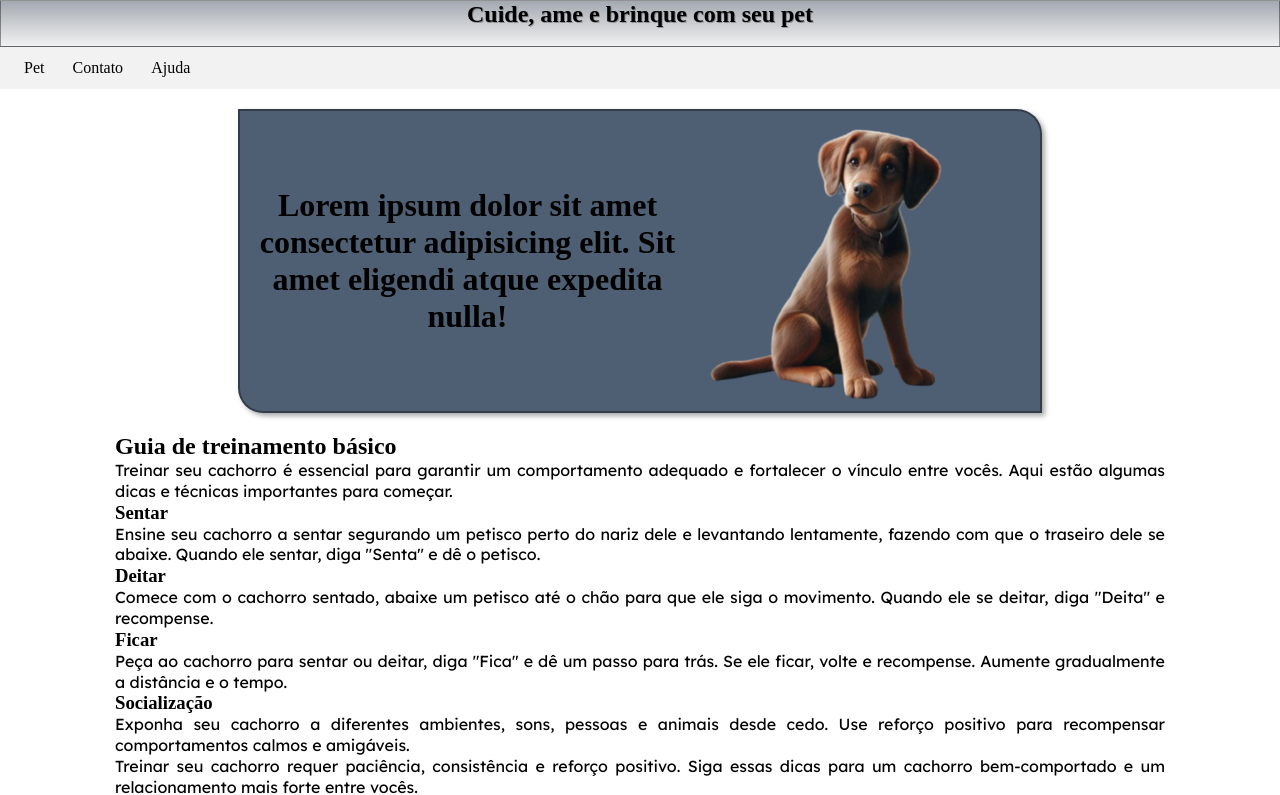
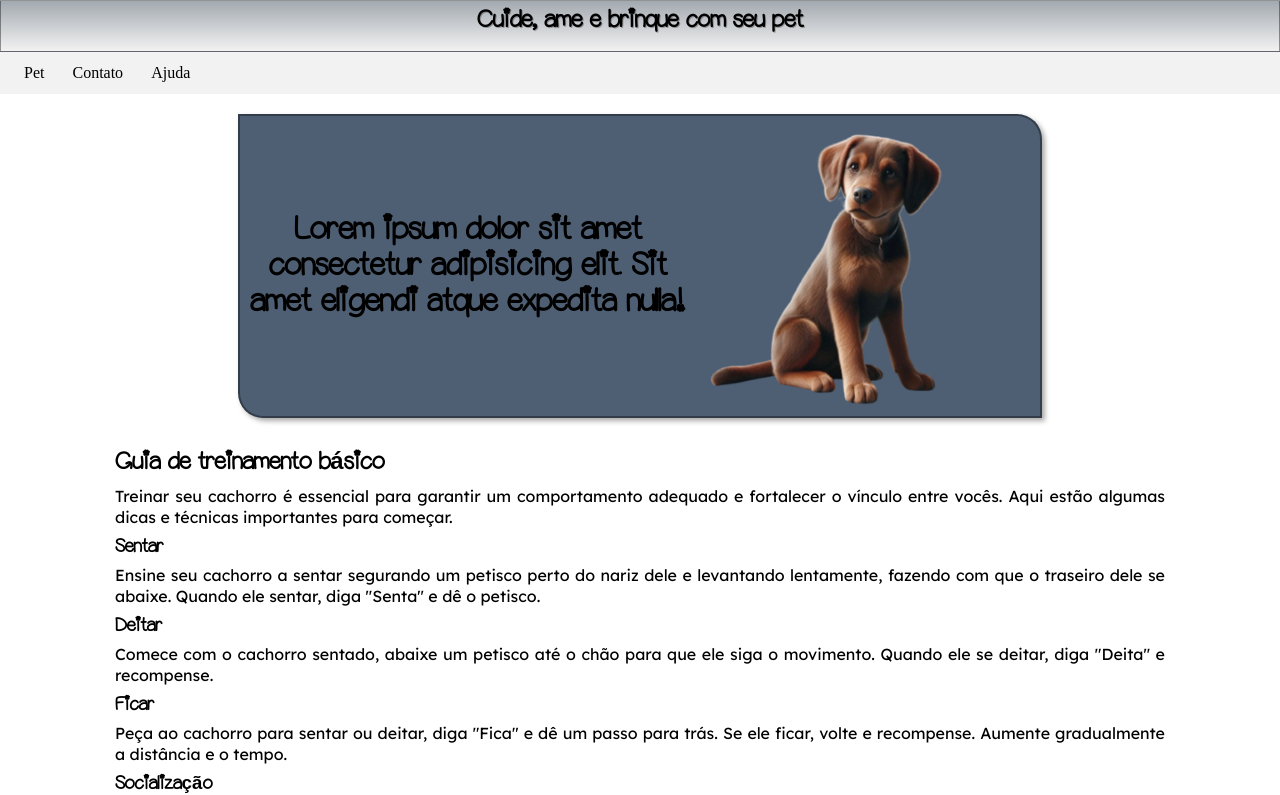
Before and after one commit to EdnaldoNeto/projetos, a plain HTML site: page projeto.pet/pet.html in a window 1280 px wide. Shown: the top 795 px of the page. Drawn offline with Linux system fonts and the light colour scheme.

Commit message:
upgrade.main2

```diff
--- a/projeto.pet/estilo/stypet.css
+++ b/projeto.pet/estilo/stypet.css
@@ -2,6 +2,12 @@
 
 
 @import url('https://fonts.googleapis.com/css2?family=Lexend+Deca:wght@100..900&display=swap');
+
+@font-face {
+    font-family: 'Dog';
+    src: url(../fontes/PuppyBellies.ttf);
+    font-weight: normal;
+}
 
 :root {
     --cor0: #4F5F73;
@@ -10,7 +16,8 @@
     --cor3: #CCC4C0;
     --cor4: #8C4B45;
 
-    --fonte-padrao: 'Lexend Deca', sans-serif
+    --fonte-padrao: 'Lexend Deca', sans-serif;
+    --fonte-dog: 'Dog', sans-serif;
 }
 
 * {
@@ -28,6 +35,8 @@ header > h2#frase_top {
     text-align: center;
     border: 1px solid rgba(0, 0, 0, 0.397);
     text-shadow: 1px 1px 0px rgba(0, 0, 0, 0.288);
+    font-family: var(--fonte-dog);
+    padding-top: 5px;
 }
 
 nav {
@@ -60,6 +69,7 @@ nav > a:hover {
 
 div#container1 > h1 {
     text-align: center;
+    font-family: var(--fonte-dog);
 }
 
 #imagem_cachorro {
@@ -74,6 +84,16 @@ main {
     margin: auto;
 }
 
+main > h2 {
+    font-family: var(--fonte-dog);
+    line-height: 2em;
+}
+
+main > h3 {
+    font-family: var(--fonte-dog);
+    line-height: 2em;
+}
+
 main > p.conteudo_paragrafo {
     line-height: 1.3em;
     text-align: justify;
```
Also changed, not shown: projeto.pet/fontes/READ ME!!.txt (added, +9 -0 lines), projeto.pet/fontes/PuppyBellies.ttf (added), projeto.pet/fontes/show2.png (added), 1 other file.
